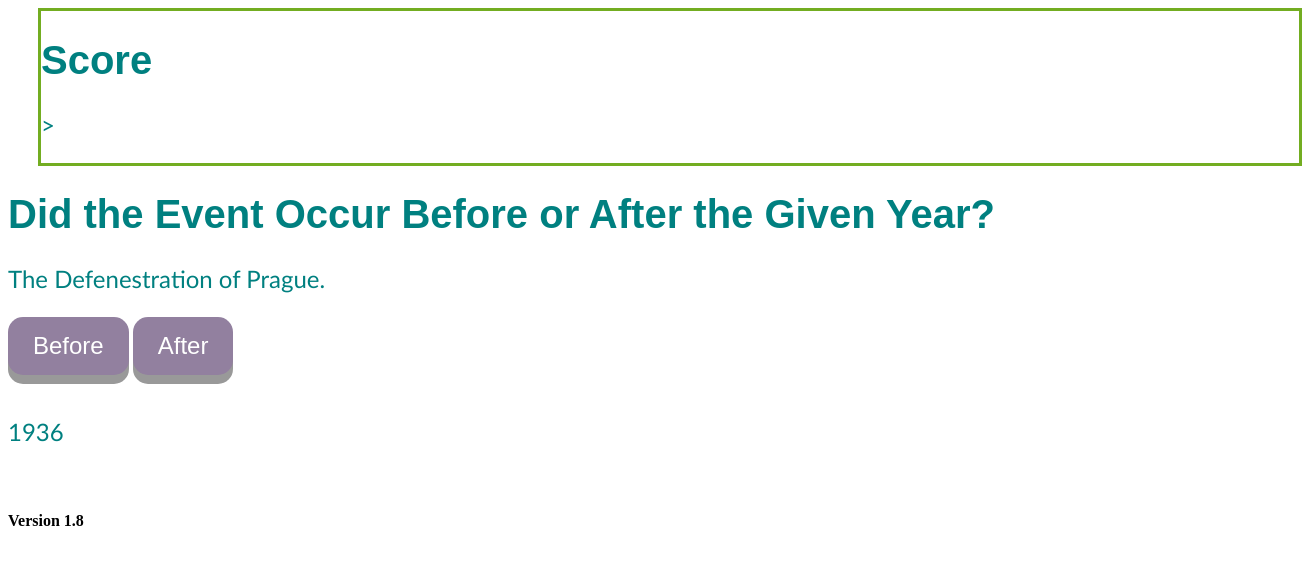
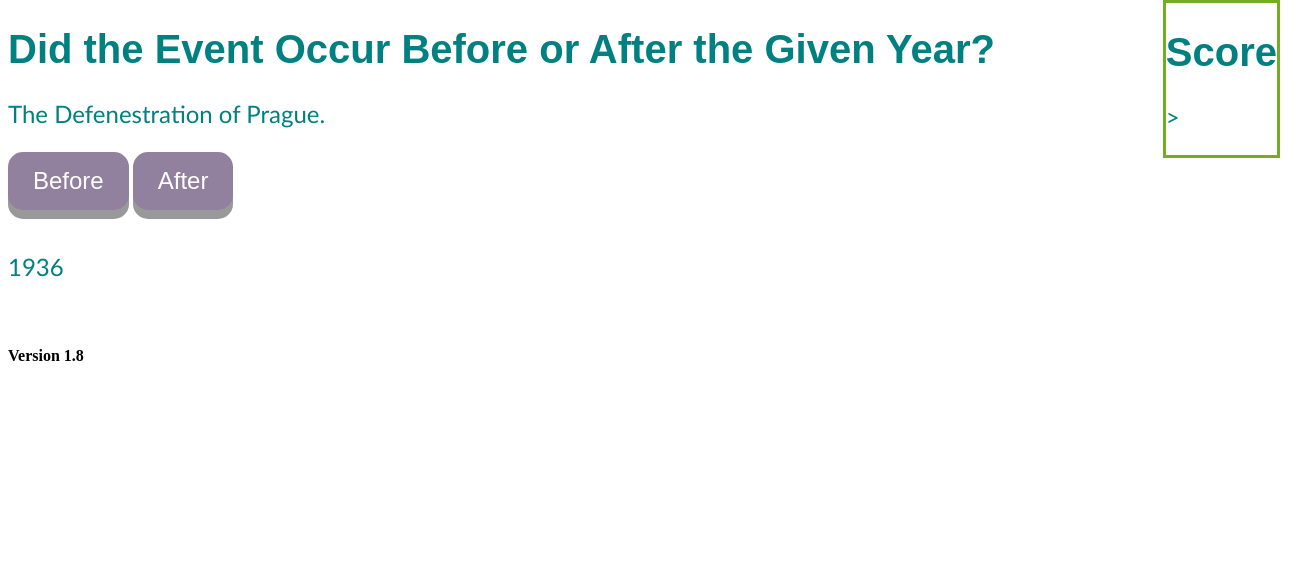
Before and after one commit to sadoskik/senior-project, a plain HTML site: page index.html in a window 1280 px wide. Shown: the whole page, 1302 px wide, since content can reach past the window. Drawn offline with Linux system fonts and the light colour scheme.

Commit message:
Update index.html

```diff
--- a/index.html
+++ b/index.html
@@ -14,12 +14,7 @@
 			button {align: center;}
 		</style>
   </head>
-   <div style = "position: relative;
-    left: 30px;
-    border: 3px solid #73AD21;">
-		 <h1> Score </h1>
-		 <p id="score">></p>
-	</div>
+
 
   <body>
     <h1>Did the Event Occur Before or After the Given Year?</h1>
@@ -33,7 +28,13 @@
     <h2 id="result"></h2>
     <h3 id="correctyear"></h3>
     <h4> Version 1.8 </h3>
-
+    <div style = "position: fixed;
+    right: 0px;
+    top: 0px;
+    border: 3px solid #73AD21;">
+		 <h1> Score </h1>
+		 <p id="score">></p>
+	</div>
 
     <script>
       function pickRandom() {
```
